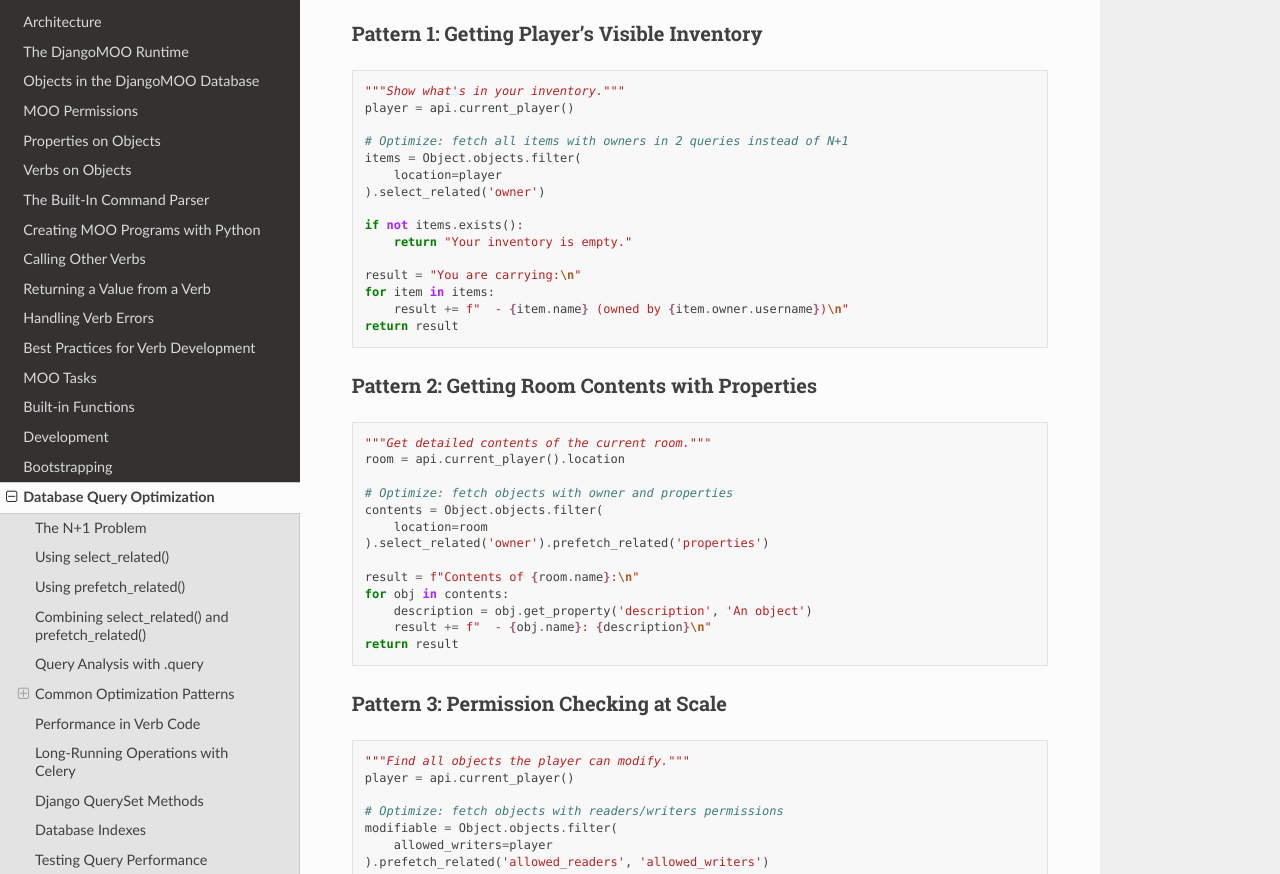
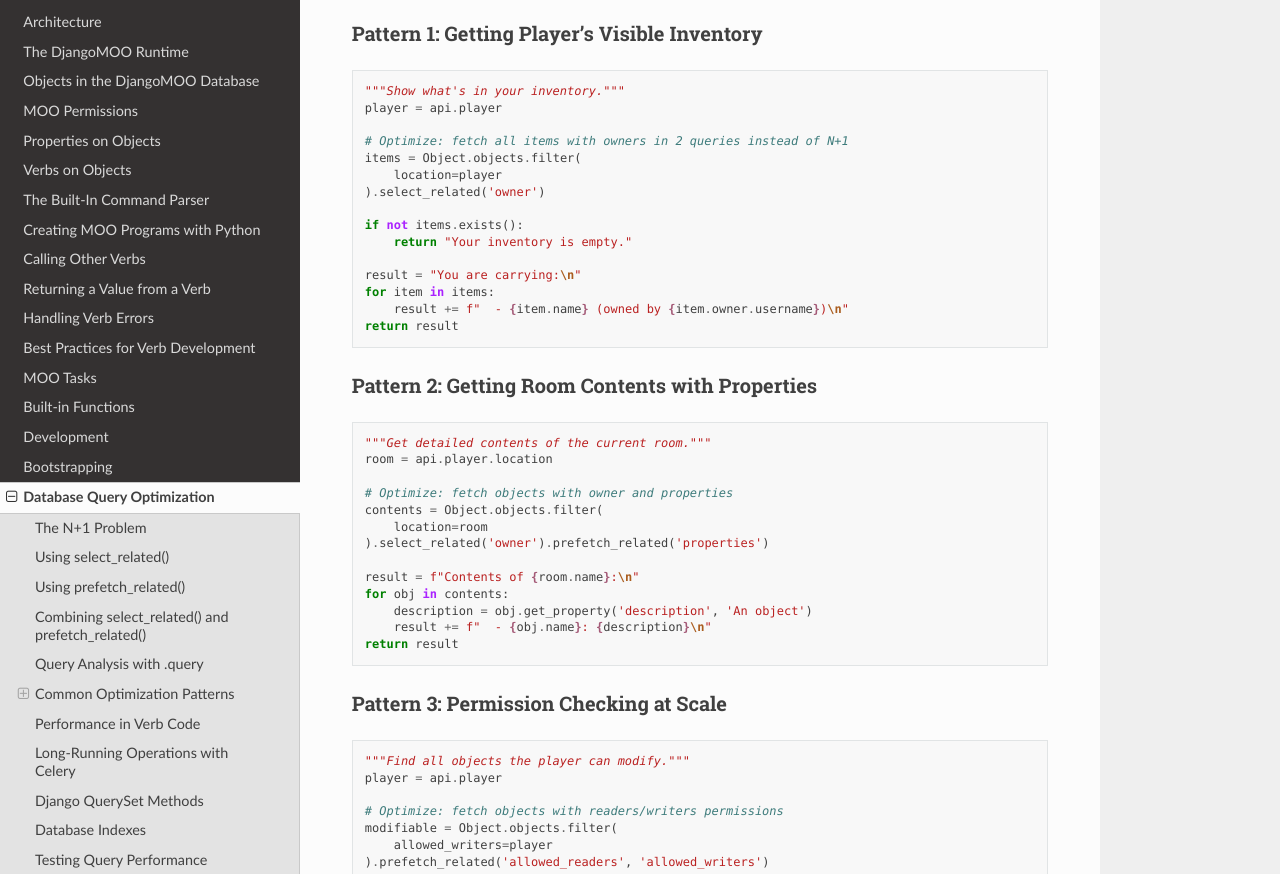
Before and after one commit to bubblehouse/django-moo, a Sphinx documentation site: the page built from docs/source/guide/14_database_queries.md, in a window 1280 px wide and 1400 px high, scrolled down 2084 px. Shown: the part 159-1033 px from the top of the window. Built offline with Sphinx 7.4.7 and the Read the Docs theme 3.1.0, drawn with Linux system fonts in a browser that asks for light colours; pages that are not in the unit, such as notebooks, are missing from menus.

Commit message:
docs: fix AI hallucination

````diff
--- a/docs/source/guide/14_database_queries.md
+++ b/docs/source/guide/14_database_queries.md
@@ -103,7 +103,7 @@ for query in queries:
 
 ```python
 """Show what's in your inventory."""
-player = api.current_player()
+player = api.player
 
 # Optimize: fetch all items with owners in 2 queries instead of N+1
 items = Object.objects.filter(
@@ -123,7 +123,7 @@ return result
 
 ```python
 """Get detailed contents of the current room."""
-room = api.current_player().location
+room = api.player.location
 
 # Optimize: fetch objects with owner and properties
 contents = Object.objects.filter(
@@ -141,7 +141,7 @@ return result
 
 ```python
 """Find all objects the player can modify."""
-player = api.current_player()
+player = api.player
 
 # Optimize: fetch objects with readers/writers permissions
 modifiable = Object.objects.filter(
````
